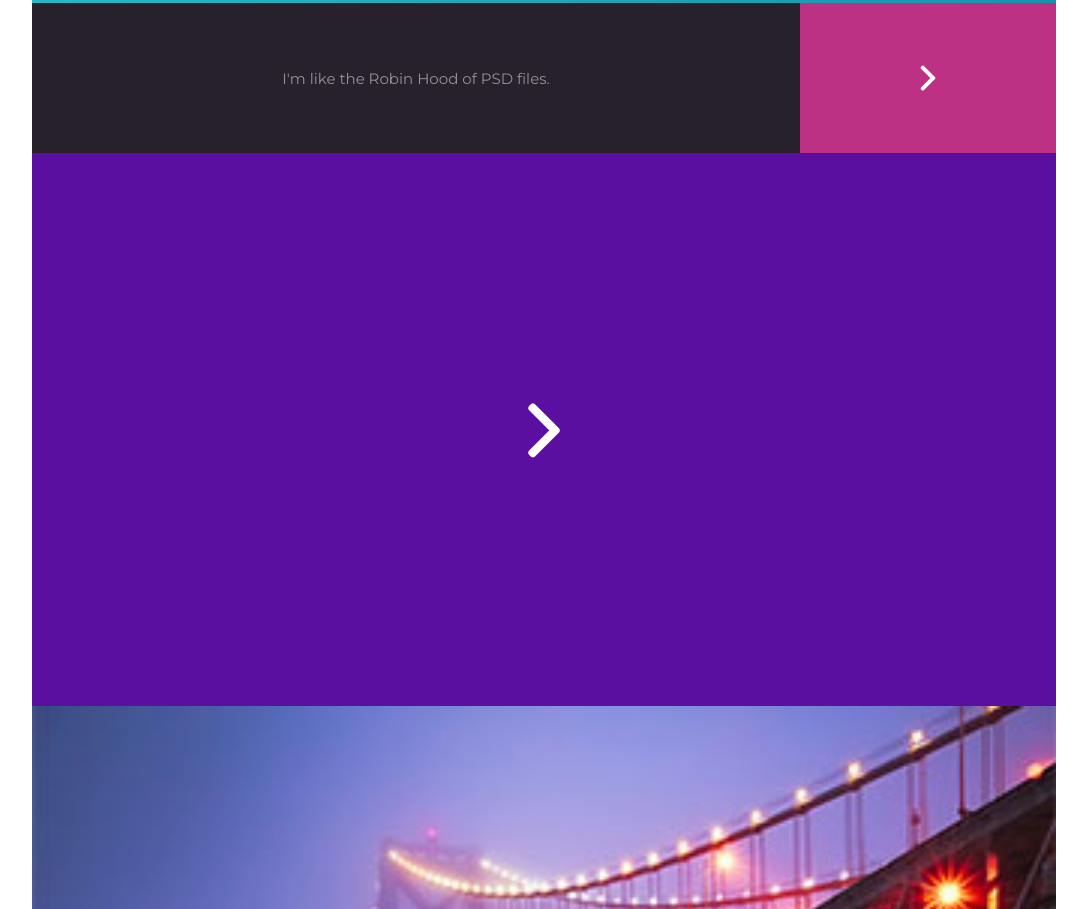
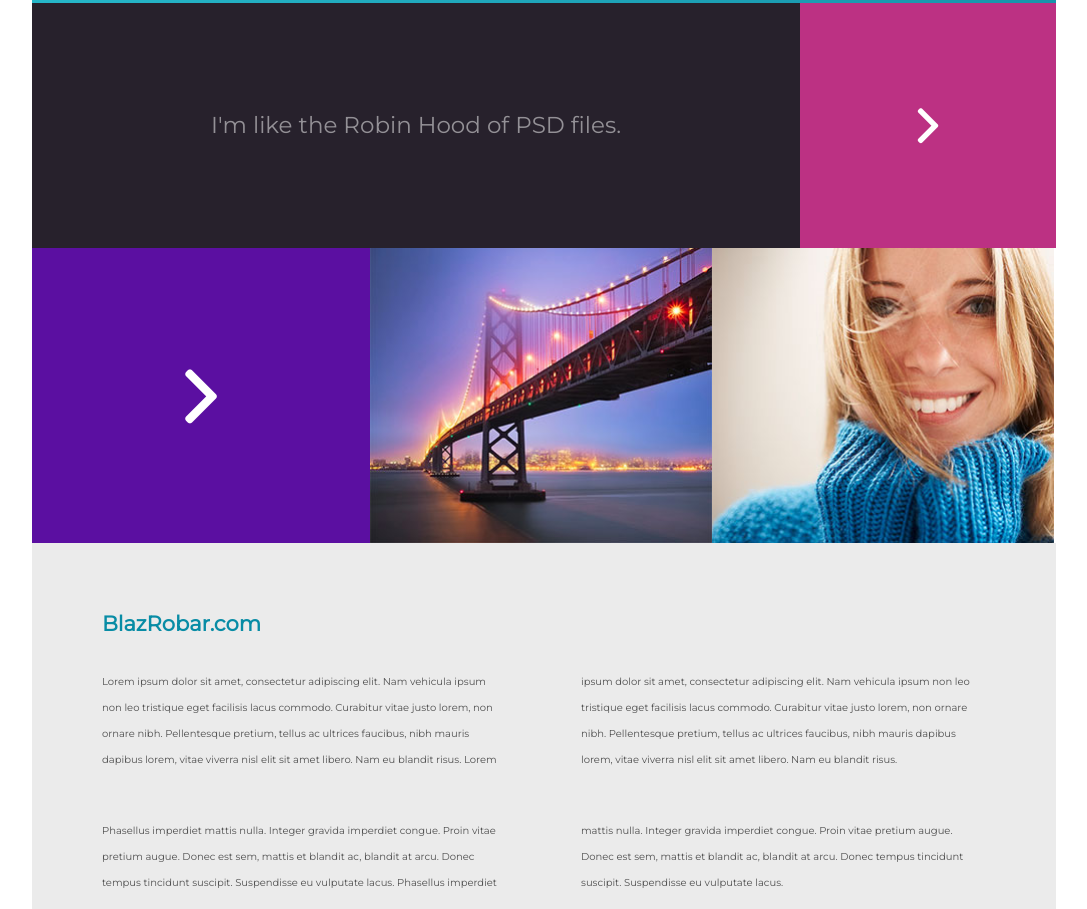
Before and after one commit to ReginaVarybrus/Homework_13, a website: page index.html in a window 1280 px wide. Shown: the part 671-1580 px from the top of the page, without its empty margins (96-1183 px from the left). Drawn offline with Linux system fonts and the light colour scheme.

Commit message:
homework done

```diff
--- a/index.html
+++ b/index.html
@@ -54,23 +54,17 @@
                         Lorem ipsum dolor sit amet, consectetur adipiscing elit. Nam vehicula ipsum non leo tristique
                         eget facilisis lacus commodo. Curabitur vitae justo lorem, non ornare nibh. Pellentesque
                         pretium, tellus ac ultrices faucibus, nibh mauris dapibus lorem, vitae viverra nisl elit sit
-                        amet libero. Nam eu blandit risus.
+                        amet libero. Nam eu blandit risus. Lorem ipsum dolor sit amet, consectetur adipiscing elit. Nam
+                        vehicula ipsum non leo tristique eget facilisis lacus commodo. Curabitur vitae justo lorem, non
+                        ornare nibh. Pellentesque pretium, tellus ac ultrices faucibus, nibh mauris dapibus lorem, vitae
+                        viverra nisl elit sit amet libero. Nam eu blandit risus.
                     </p>
                     <p>
                         Phasellus imperdiet mattis nulla. Integer gravida imperdiet congue. Proin vitae pretium augue.
                         Donec est sem, mattis et blandit ac, blandit at arcu. Donec tempus tincidunt suscipit.
-                        Suspendisse eu vulputate lacus.
-                    </p>
-                    <p>
-                        Lorem ipsum dolor sit amet, consectetur adipiscing elit. Nam vehicula ipsum non leo tristique
-                        eget facilisis lacus commodo. Curabitur vitae justo lorem, non ornare nibh. Pellentesque
-                        pretium, tellus ac ultrices faucibus, nibh mauris dapibus lorem, vitae viverra nisl elit sit
-                        amet libero. Nam eu blandit risus.
-                    </p>
-                    <p>
-                        Phasellus imperdiet mattis nulla. Integer gravida imperdiet congue. Proin vitae pretium augue.
-                        Donec est sem, mattis et blandit ac, blandit at arcu. Donec tempus tincidunt suscipit.
-                        Suspendisse eu vulputate lacus.
+                        Suspendisse eu vulputate lacus. Phasellus imperdiet mattis nulla. Integer gravida imperdiet
+                        congue. Proin vitae pretium augue. Donec est sem, mattis et blandit ac, blandit at arcu. Donec
+                        tempus tincidunt suscipit. Suspendisse eu vulputate lacus.
                     </p>
                 </div>
             </div>
--- a/scss/_mixins.scss
+++ b/scss/_mixins.scss
@@ -0,0 +1,6 @@
+@mixin intro($fs, $pb, $pl, $lh) {
+  font-size: $fs;
+  padding-bottom: $pb;
+  padding-left: $pl;
+  line-height: $lh;
+}
--- a/scss/_styles.scss
+++ b/scss/_styles.scss
@@ -204,12 +204,12 @@ main {
     font-weight: bold;
     padding-bottom: 20px;
     padding-left: 25px;
-    line-height: 44px;
+    line-height: 21px;
     @include media(">=640px") {
-      font-size: 27px;
-      padding-bottom: 44px;
-      padding-left: 53px;
-      line-height: 44px;
+      @include intro(27px, 44px, 53px, 44px);
+    }
+    @include media(">=980px") {
+      @include intro(42px, 68px, 80px, 66px);
     }
   }
 }
@@ -220,6 +220,9 @@ main {
   align-items: center;
   @include media(">=640px") {
     width: 365px;
+  }
+  @include media(">=980px") {
+    width: 565px;
   }
   a {
     color: $textColor;
@@ -235,6 +238,10 @@ main {
       font-size: 18px;
       padding-left: 53px;
     }
+    @include media(">=980px") {
+      font-size: 25px;
+      padding-left: 80px;
+    }
   }
   span {
     &:hover {
@@ -248,6 +255,9 @@ main {
     @include media(">=640px") {
       font-size: 16px;
     }
+    @include media(">=980px") {
+      font-size: 25px;
+    }
   }
 }
 .slider {
@@ -257,6 +267,12 @@ main {
   align-items: center;
   @include media(">=640px") {
     height: 150px;
+  }
+  @include media(">=980px") {
+    height: 234px;
+  }
+  @include media(">=1024px") {
+    height: 245px;
   }
   .txt {
     height: 100%;
@@ -271,6 +287,9 @@ main {
       opacity: 50%;
       @include media(">=640px") {
         font-size: 15px;
+      }
+      @include media(">=980px") {
+        font-size: 23px;
       }
     }
   }
@@ -292,12 +311,22 @@ main {
     @include media(">=640px") {
       font-size: 25px;
     }
+    @include media(">=980px") {
+      font-size: 35px;
+    }
   }
 }
 .gallery {
   display: flex;
   flex-direction: column;
   width: 100%;
+  @include media(">=980px") {
+    flex-direction: row;
+    height: 283px;
+  }
+  @include media(">=1024px") {
+    height: 295px;
+  }
   span {
     height: 275px;
     display: flex;
@@ -309,6 +338,10 @@ main {
     }
     @include media(">=640px") {
       height: 553px;
+    }
+    @include media(">=980px") {
+      height: 100%;
+      flex-basis: 33%;
     }
   }
   .icon-right-arrow:before {
@@ -331,6 +364,9 @@ main {
     @include media(">=640px") {
       padding-bottom: 63px;
     }
+    @include media(">=980px") {
+      padding-bottom: 35px;
+    }
     a {
       text-decoration: none;
       color: $BlueChill;
@@ -348,13 +384,18 @@ main {
     color: $Emperor;
     font-size: 10px;
     margin-bottom: 40px;
+    line-height: 20px;
     @include media(">=640px") {
       font-size: 17px;
       margin-bottom: 80px;
+      line-height: 40px;
     }
     @include media(">=980px") {
+      font-size: 10px;
       columns: 370px 2;
       column-gap: 74px;
+      margin-bottom: 45px;
+      line-height: 26px;
     }
   }
 }
```
Also changed, not shown: css/main.min.css.
